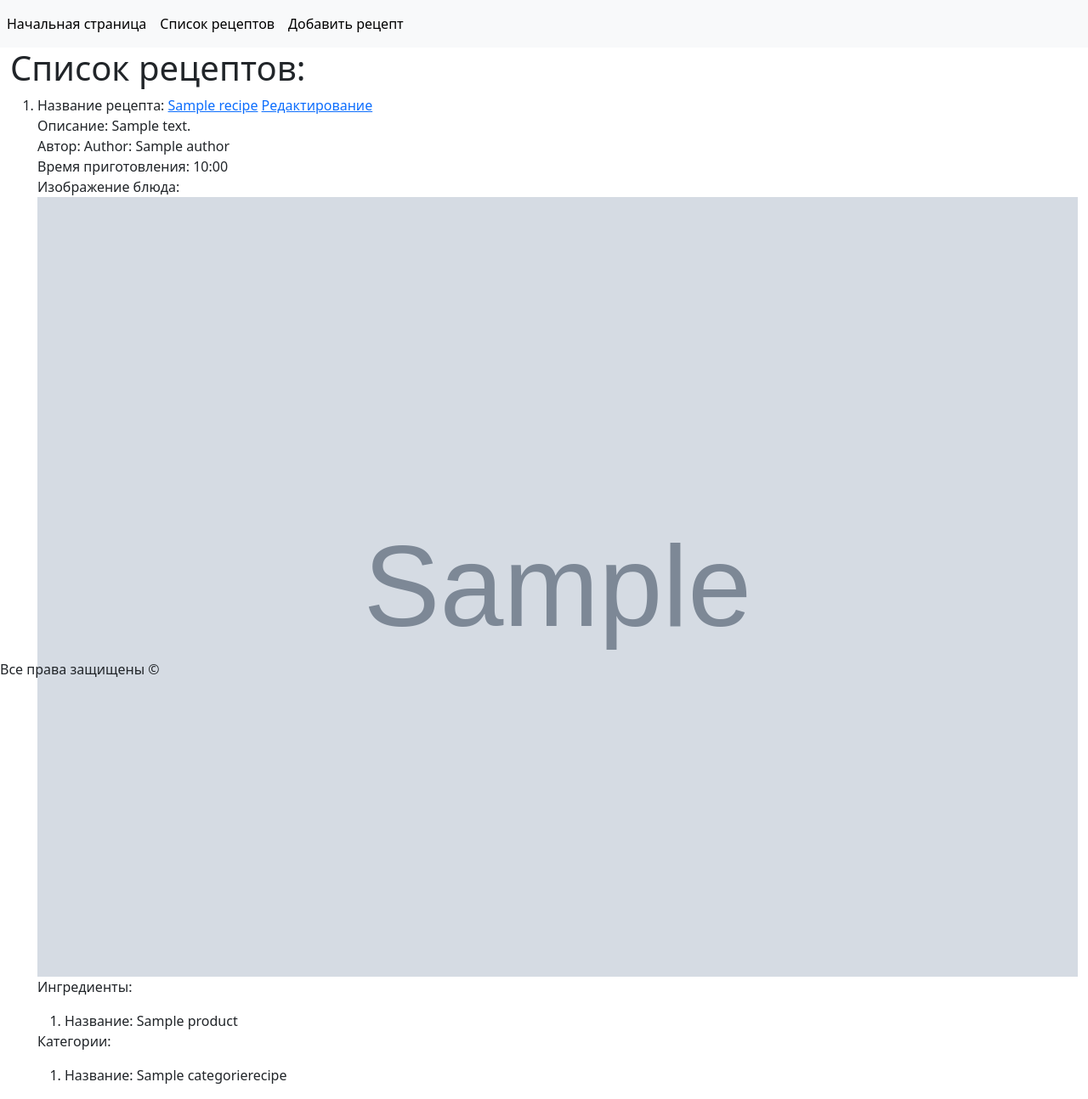
After one commit to Chesnokov-Mikhail/final_gb_web, a Django app: page /recipes_all/ in a window 1280 px wide. The commit adds this page. Shown: the whole page at 85% size. Run offline with Django 5.2, Linux system fonts and the light colour scheme; tables that the repository leaves empty hold one stand-in row (values such as "Sample post"); grey boxes marked "Sample" are stand-in pictures; some libraries are stand-ins or nearby versions.

Commit message:
add edit recipe AND list recipes

```diff
--- a/myproject/myproject/urls.py
+++ b/myproject/myproject/urls.py
@@ -16,8 +16,14 @@ Including another URLconf
 """
 from django.contrib import admin
 from django.urls import path, include
+from django.conf.urls.static import static
+from django.conf import settings
 
 urlpatterns = [
     path('admin/', admin.site.urls),
     path('', include('recipe.urls')),
 ]
+
+if settings.DEBUG:
+    urlpatterns += static(settings.STATIC_URL, document_root=settings.STATIC_ROOT)
+    urlpatterns += static(settings.MEDIA_URL, document_root=settings.MEDIA_ROOT)
--- /dev/null
+++ b/myproject/recipe/templates/recipe/recipes_all.html
@@ -0,0 +1,49 @@
+{% extends 'base.html' %}
+
+{% block title %}
+{{ title }}
+{% endblock %}
+
+{% block content %}
+  <h1>{{ content.title }}</h1>
+  {% if content.result %}
+    <ol>
+      {% for recipe,item in content.result.items %}
+        <li>
+          Название рецепта: <a href="{% url 'get_recipe' recipe.id %}">{{ recipe.name }}</a>
+          <a href="{% url 'edit_recipe' recipe.id 'edit' %}">Редактирование</a> <br>
+          Описание: {{ recipe.description }} <br>
+          Автор: {{ recipe.author }} <br>
+          Время приготовления: {{ recipe.cooking_time }} <br>
+          {% if recipe.image %}
+            Изображение блюда: <img src="{{ recipe.image.url }}" style="width:100%; height:auto;"> <br>
+          {% else %}
+            нет картинки <br>
+          {% endif %}
+          {% if item.ingredients %}
+          <p>Ингредиенты:</p>
+          <ol>
+            {% for product in item.ingredients %}
+            <li>
+              Название: {{ product.name }}
+            </li>
+            {% endfor %}
+          </ol>
+          {% endif %}
+          {% if item.categories %}
+          <p>Категории:</p>
+          <ol>
+            {% for categorie in item.categories %}
+            <li>
+              Название: {{ categorie.title }}
+            </li>
+            {% endfor %}
+          </ol>
+          {% endif %}
+        </li>
+      {% endfor %}
+    </ol>
+  {% else %}
+    <p>Пока нет рецептов на сайте</p>
+  {% endif %}
+{% endblock %}
--- a/myproject/recipe/urls.py
+++ b/myproject/recipe/urls.py
@@ -3,6 +3,8 @@ from . import views
 
 urlpatterns = [
     path('', views.GetIndex.as_view(), name='get_index'),
+    path('recipes_all/', views.GetReciepAll.as_view(), name='recipe_all'),
     path('add_recipe/', views.PostRecipe.as_view(), name='add_recipe'),
     path('recipe/<int:recipe_id>/', views.PostRecipe.as_view(), name='get_recipe'),
+    path('recipe/<int:recipe_id>/<str:edit>', views.PostRecipe.as_view(), name='edit_recipe'),
 ]
--- a/myproject/recipe/views.py
+++ b/myproject/recipe/views.py
@@ -27,9 +27,28 @@ class GetIndex(View):
                     }
         return render(request, 'recipe/index.html', context)
 
+class GetReciepAll(View):
+    def get(self, request):
+        result = {}
+        recipes_queryset = Recipe.objects.all()
+        if recipes_queryset:
+            for recipe in recipes_queryset:
+                ingredients = recipe.ingredients.all()
+                categories = recipe.categories.all()
+                result[recipe] = {'ingredients': ingredients,
+                                  'categories': categories}
+        title_content = 'Список рецептов:'
+        context = {'title': 'Сайт рецептов',
+                    'content': {'title': title_content,
+                                'result': result,
+                                }
+                    }
+        return render(request, 'recipe/recipes_all.html', context)
+
 class PostRecipe(View):
     def get(self,request, **kwargs):
         recipe_id = kwargs.get('recipe_id',None)
+        recipe_edit = kwargs.get('edit', None)
         context = {'title': 'Сайт рецептов',}
         if recipe_id:
             recipe_select = Recipe.objects.get(pk=recipe_id)
@@ -45,10 +64,14 @@ class PostRecipe(View):
                                                 'modify_date': recipe_select.modify_date,
                                                  }
                                         )
-                for key in form.fields.keys():
-                    form.fields[key].disabled = True
-                title_content = 'Просмотр рецепта'
-                context['read'] = form
+                if recipe_edit:
+                    title_content = 'Редактирование рецепта'
+                    context['form'] = form
+                else:
+                    for key in form.fields.keys():
+                        form.fields[key].disabled = True
+                    title_content = 'Просмотр рецепта'
+                    context['read'] = form
         else:
             form = AddEditRecipe()
             title_content = 'Добавление рецепта'
--- a/myproject/templates/base.html
+++ b/myproject/templates/base.html
@@ -19,6 +19,7 @@
           <div class="collapse navbar-collapse" id="navbarNavAltMarkup">
             <div class="navbar-nav">
               <a class="nav-item nav-link active" href="/">Начальная страница</a>
+                <a class="nav-item nav-link active" href="/recipes_all/">Список рецептов</a>
                 <a class="nav-item nav-link active" href="/add_recipe/">Добавить рецепт</a>
             </div>
           </div>
```
